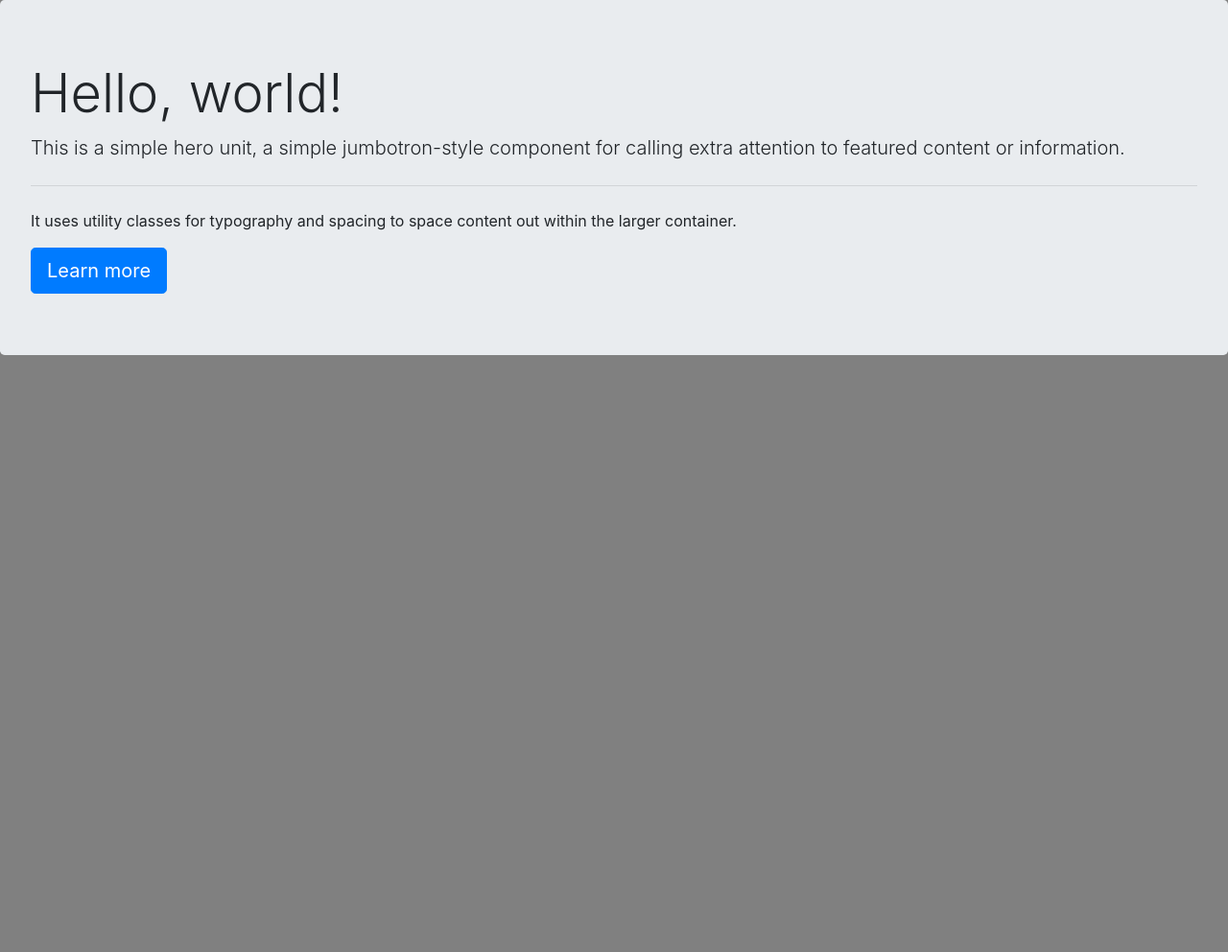
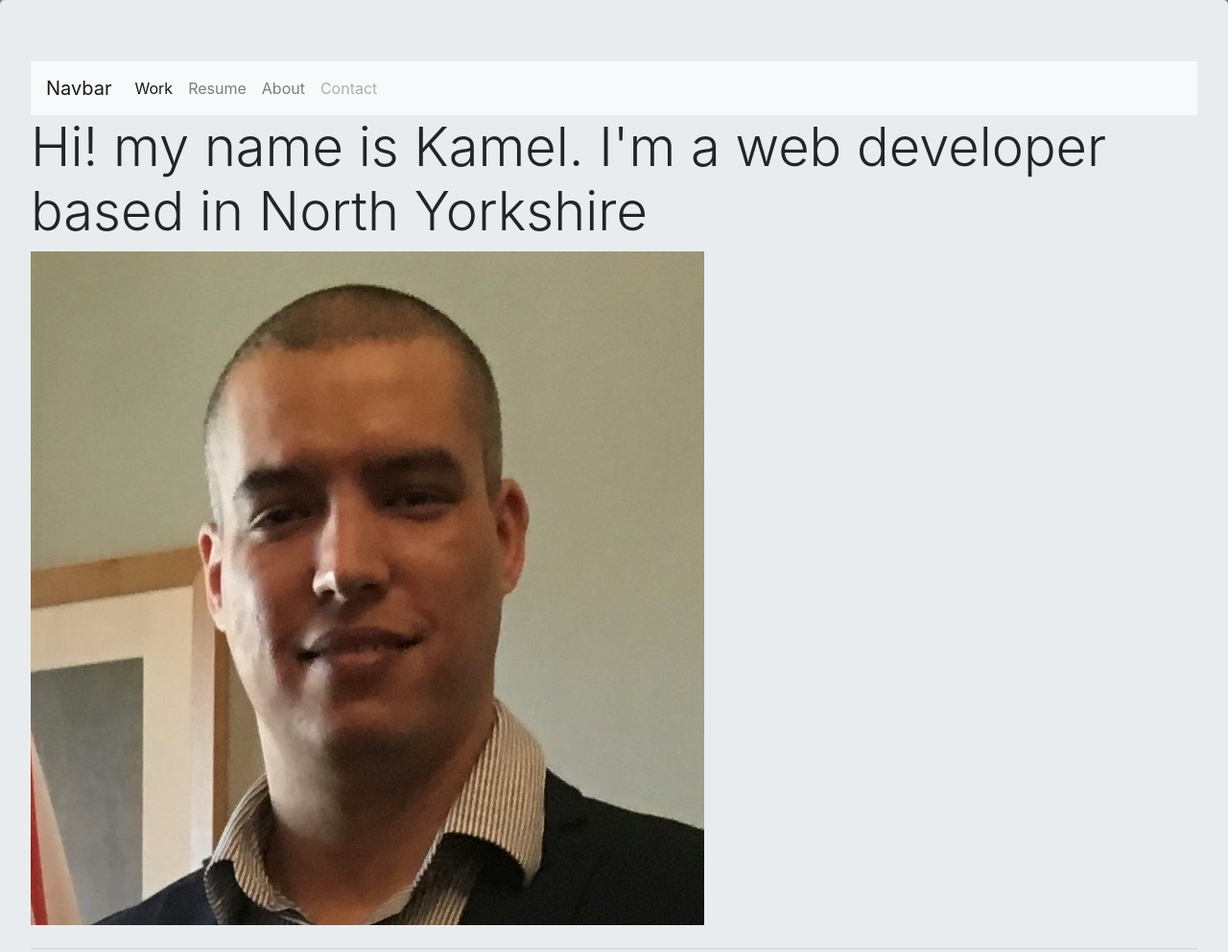
Before and after one commit to kamel-beloula/Bootstrap-Portfolio, a plain HTML site: page index.html in a window 1280 px wide. Shown: the top 992 px of the page at 96% size. Before the commit the page ends 800 px from the top, so only its background shows below. Drawn offline with nearby package versions, Linux system fonts and the light colour scheme.

Commit message:
added jumbotron nav and id picture

```diff
--- a/index.html
+++ b/index.html
@@ -15,17 +15,23 @@
   </head>
   <body>
     <div class="jumbotron">
-      <h1 class="display-4">Hello, world!</h1>
-      <p class="lead">
-        This is a simple hero unit, a simple jumbotron-style component for
-        calling extra attention to featured content or information.
-      </p>
-      <hr class="my-4" />
-      <p>
-        It uses utility classes for typography and spacing to space content out
-        within the larger container.
-      </p>
-      <a class="btn btn-primary btn-lg" href="#" role="button">Learn more</a>
+        <nav class="navbar navbar-expand-lg navbar-light bg-light">
+            <a class="navbar-brand" href="#">Navbar</a>
+            <button class="navbar-toggler" type="button" data-toggle="collapse" data-target="#navbarNavAltMarkup" aria-controls="navbarNavAltMarkup" aria-expanded="false" aria-label="Toggle navigation">
+              <span class="navbar-toggler-icon"></span>
+            </button>
+            <div class="collapse navbar-collapse">
+              <div class="navbar-nav">
+                <a class="nav-link active" href="#">Work</a>
+                <a class="nav-link" href="#">Resume</a>
+                <a class="nav-link" href="#">About</a>
+                <a class="nav-link disabled">Contact</a>
+              </div>
+            </div>
+        </nav>
+        <h1 class="display-4">Hi! my name is <span>Kamel</span>. I'm a web developer based in North Yorkshire</h1>
+        <img src="images/id.png" alt="Kamel Beloula photo id">
+        <hr class="my-4" />
     </div>
   </body>
 </html>
```
Also changed, not shown: images/id.png (added).
